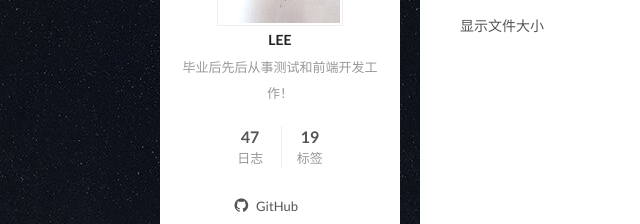
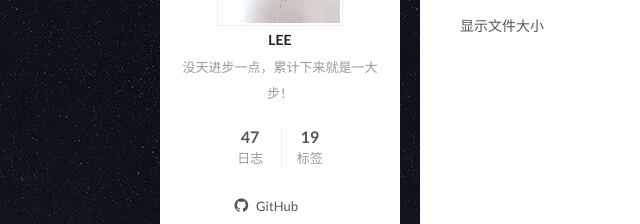
Before and after one commit to leehongqiang/leehongqiang.github.io, a plain HTML site: page index.html in a window 1280 px wide. Shown: the part 543-767 px from the top of the page, 0-640 px from the left. Drawn offline with Linux system fonts and the light colour scheme.

Commit message:
Update index.html

```diff
--- a/index.html
+++ b/index.html
@@ -1709,7 +1709,7 @@
                alt="LEE" />
           <p class="site-author-name" itemprop="name">LEE</p>
 
-              <p class="site-description motion-element" itemprop="description">毕业后先后从事测试和前端开发工作！</p>
+              <p class="site-description motion-element" itemprop="description">没天进步一点，累计下来就是一大步！</p>
 
         </div>
         <nav class="site-state motion-element">
```
